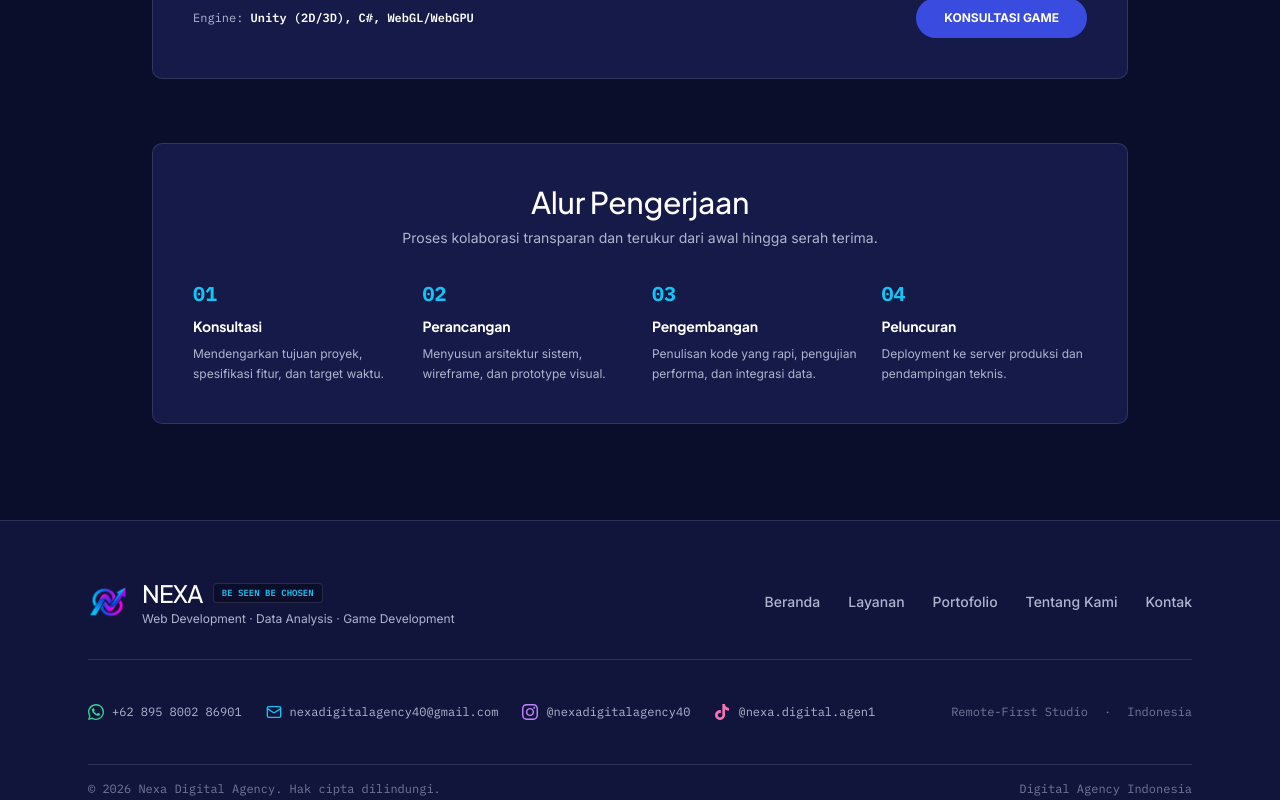
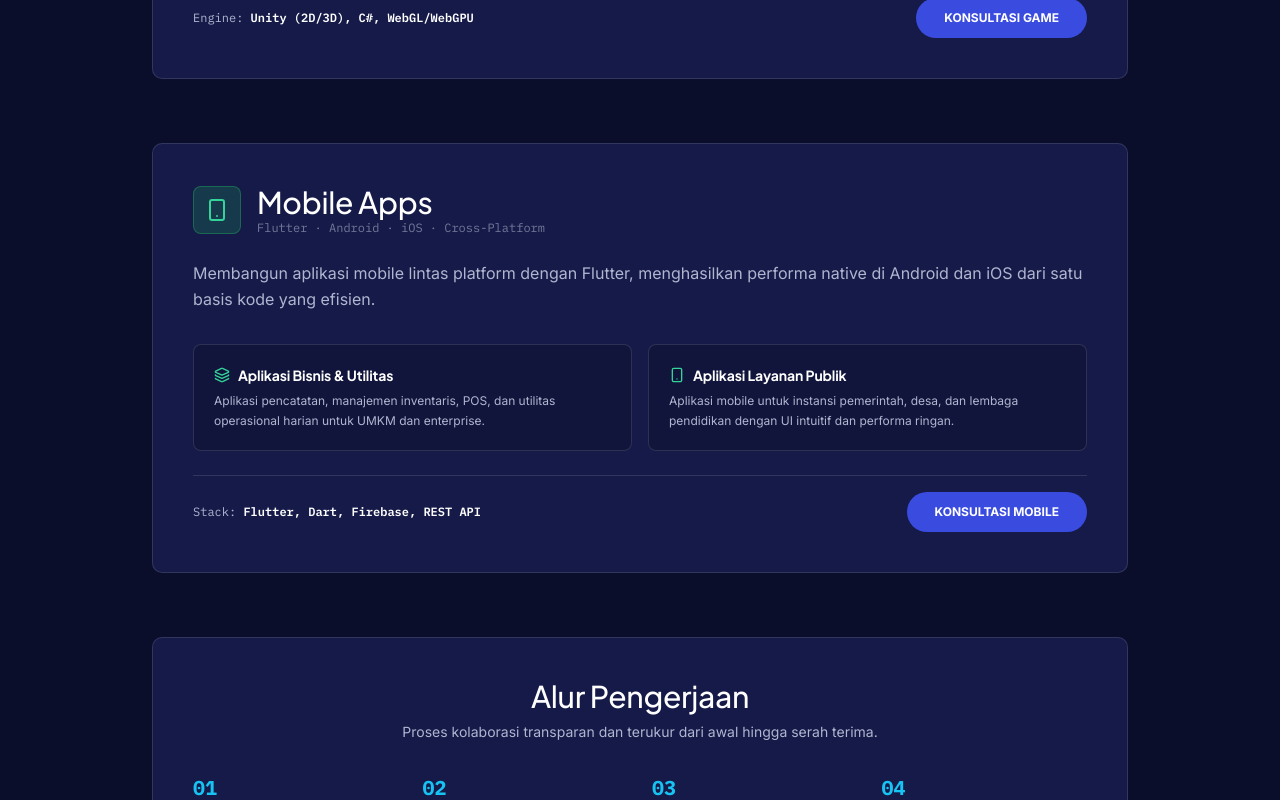
Before and after one commit to imanyunar/nexa-company, a Vue app: page /layanan in a window 1280 px wide. Shown: the part 1732-2532 px from the top of the page. Built offline with nearby package versions, Linux system fonts and the light colour scheme; a web font is replaced by a local one.

Commit message:
feat: tambah layanan Mobile Apps (Flutter) di home dan services

```diff
--- a/src/views/HomeView.vue
+++ b/src/views/HomeView.vue
@@ -65,7 +65,7 @@
         <div class="flex flex-col sm:flex-row sm:items-end justify-between gap-6">
           <div class="max-w-2xl space-y-3">
             <div class="text-xs font-mono t-cyan uppercase tracking-widest">KEAHLIAN UTAMA</div>
-            <h2 class="text-3xl sm:text-4xl font-display font-light text-white">Tiga Layanan Spesialis</h2>
+            <h2 class="text-3xl sm:text-4xl font-display font-light text-white">Empat Layanan Spesialis</h2>
             <p class="t-muted text-base sm:text-lg leading-relaxed">Fokus keahlian terarah untuk mendukung pertumbuhan digital Anda.</p>
           </div>
           <router-link to="/layanan" class="btn-pill-secondary text-xs font-semibold py-2.5 px-6 self-start sm:self-auto flex items-center gap-1.5">
@@ -74,7 +74,7 @@
           </router-link>
         </div>
 
-        <div class="grid grid-cols-1 md:grid-cols-3 gap-8">
+        <div class="grid grid-cols-1 sm:grid-cols-2 gap-8">
           <!-- Web Dev -->
           <div class="card-unified service-card p-8 flex flex-col justify-between space-y-6">
             <div class="space-y-4">
@@ -120,6 +120,23 @@
             </div>
             <div class="pt-4 border-t b-subtle">
               <router-link to="/layanan" class="text-xs font-bold t-mag hover:underline uppercase tracking-wider flex items-center gap-1">
+                <span>Pelajari Detail</span>
+                <ArrowUpRight class="w-3.5 h-3.5" />
+              </router-link>
+            </div>
+          </div>
+
+          <!-- Mobile Apps -->
+          <div class="card-unified service-card p-8 flex flex-col justify-between space-y-6">
+            <div class="space-y-4">
+              <div class="w-12 h-12 rounded-lg flex items-center justify-center" style="background: rgba(34,197,94,0.18); border: 1px solid rgba(34,197,94,0.35);">
+                <Smartphone class="w-6 h-6 text-emerald-400" />
+              </div>
+              <h3 class="text-2xl font-display font-light text-white">Mobile Apps</h3>
+              <p class="t-muted text-sm leading-relaxed">Pengembangan aplikasi mobile lintas platform menggunakan Flutter untuk Android dan iOS dengan performa native dan satu basis kode.</p>
+            </div>
+            <div class="pt-4 border-t b-subtle">
+              <router-link to="/layanan" class="text-xs font-bold t-cyan hover:underline uppercase tracking-wider flex items-center gap-1">
                 <span>Pelajari Detail</span>
                 <ArrowUpRight class="w-3.5 h-3.5" />
               </router-link>
@@ -320,7 +337,7 @@
 
 <script setup>
 import { ref, onMounted } from 'vue'
-import { Globe, BarChart3, Gamepad2, ArrowUpRight } from 'lucide-vue-next'
+import { Globe, BarChart3, Gamepad2, Smartphone, ArrowUpRight } from 'lucide-vue-next'
 import { animateStrokeDraw, animateHeroEntrance, animateStaggerFadeIn } from '../utils/animations'
 
 const heroLine = ref(null)
--- a/src/views/ServicesView.vue
+++ b/src/views/ServicesView.vue
@@ -5,7 +5,7 @@
       <div class="text-center max-w-2xl mx-auto space-y-4">
         <div class="text-xs font-mono t-cyan uppercase tracking-widest">CAPABILITIES</div>
         <h1 class="text-4xl sm:text-5xl font-display font-light text-white">Layanan Spesialis</h1>
-        <p class="t-muted text-base sm:text-lg leading-relaxed">Tiga pilar layanan teknis yang kami kembangkan untuk memberikan dampak nyata bagi bisnis, instansi, dan pengguna Anda.</p>
+        <p class="t-muted text-base sm:text-lg leading-relaxed">Empat pilar layanan teknis yang kami kembangkan untuk memberikan dampak nyata bagi bisnis, instansi, dan pengguna Anda.</p>
       </div>
 
       <!-- Web Development -->
@@ -110,6 +110,40 @@
         </div>
       </div>
 
+      <!-- Mobile Apps -->
+      <div class="card-unified service-block p-8 sm:p-10 space-y-6">
+        <div class="flex items-center gap-4">
+          <div class="w-12 h-12 rounded-lg flex items-center justify-center" style="background:rgba(34,197,94,0.18); border:1px solid rgba(34,197,94,0.35);">
+            <Smartphone class="w-6 h-6 text-emerald-400" />
+          </div>
+          <div>
+            <h2 class="text-2xl sm:text-3xl font-display font-light text-white">Mobile Apps</h2>
+            <p class="text-xs t-faint font-mono">Flutter · Android · iOS · Cross-Platform</p>
+          </div>
+        </div>
+        <p class="t-muted text-base leading-relaxed">Membangun aplikasi mobile lintas platform dengan Flutter, menghasilkan performa native di Android dan iOS dari satu basis kode yang efisien.</p>
+        <div class="grid grid-cols-1 sm:grid-cols-2 gap-4 pt-2">
+          <div class="bg-elevated p-5 rounded-lg border b-subtle">
+            <div class="flex items-center gap-2 mb-1.5">
+              <Layers class="w-4 h-4 text-emerald-400" />
+              <h3 class="font-bold text-sm text-white">Aplikasi Bisnis & Utilitas</h3>
+            </div>
+            <p class="text-xs t-muted leading-relaxed">Aplikasi pencatatan, manajemen inventaris, POS, dan utilitas operasional harian untuk UMKM dan enterprise.</p>
+          </div>
+          <div class="bg-elevated p-5 rounded-lg border b-subtle">
+            <div class="flex items-center gap-2 mb-1.5">
+              <Smartphone class="w-4 h-4 text-emerald-400" />
+              <h3 class="font-bold text-sm text-white">Aplikasi Layanan Publik</h3>
+            </div>
+            <p class="text-xs t-muted leading-relaxed">Aplikasi mobile untuk instansi pemerintah, desa, dan lembaga pendidikan dengan UI intuitif dan performa ringan.</p>
+          </div>
+        </div>
+        <div class="pt-4 border-t b-subtle flex flex-wrap items-center justify-between gap-4">
+          <div class="text-xs t-muted font-mono">Stack: <span class="text-white font-semibold">Flutter, Dart, Firebase, REST API</span></div>
+          <router-link to="/kontak" class="btn-pill-primary text-xs uppercase font-bold py-2.5 px-6">Konsultasi Mobile</router-link>
+        </div>
+      </div>
+
       <!-- Alur Pengerjaan -->
       <div class="card-unified bg-elevated p-8 sm:p-10 space-y-8">
         <div class="text-center max-w-xl mx-auto space-y-2">
@@ -129,7 +163,7 @@
 
 <script setup>
 import { onMounted } from 'vue'
-import { Globe, BarChart3, Gamepad2, Code2, Layers, Database, TrendingUp, Sparkles, Activity } from 'lucide-vue-next'
+import { Globe, BarChart3, Gamepad2, Smartphone, Code2, Layers, Database, TrendingUp, Sparkles, Activity } from 'lucide-vue-next'
 import { animateStaggerFadeIn } from '../utils/animations'
 onMounted(() => { animateStaggerFadeIn('.service-block', { delay: 150, stagger: 150 }) })
 </script>
```
